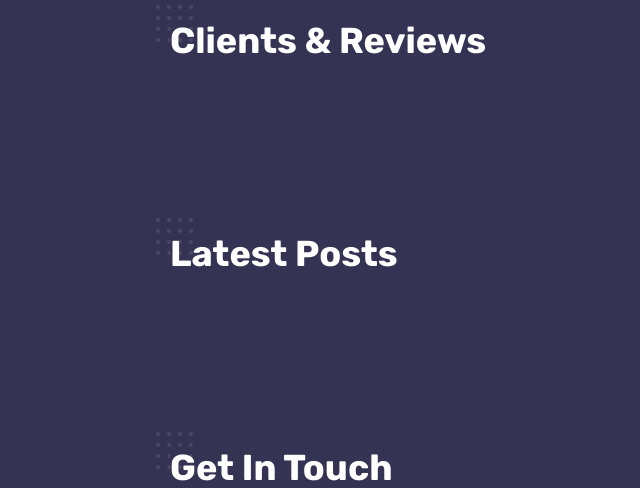
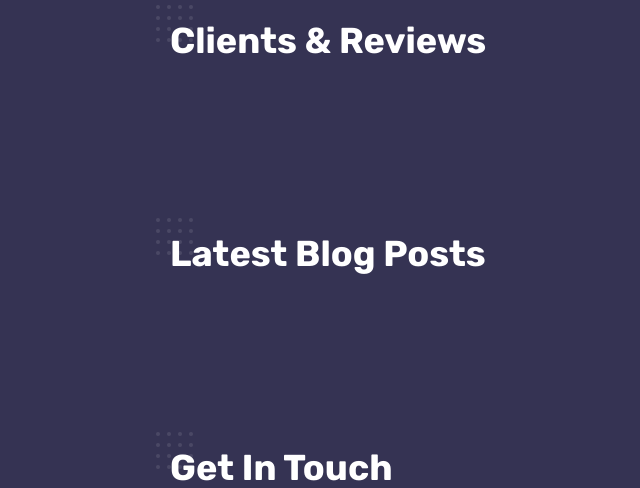
Before and after one commit to chamara96/django-portfolio, a Django app: template resume/templates/resume/index.html in a window 1280 px wide. Shown: the part 2306-2794 px from the top of the page, without its empty margins (184-824 px from the left). Run offline with Django 4.2, Linux system fonts and the light colour scheme; the template is opened without the code that fills it, so the values that code supplies are empty; parts of the project's set-up code (start-up, migrations or seed data) failed here and were passed over; some libraries are stand-ins or nearby versions.

Commit message:
Update blog.html

```diff
--- a/resume/templates/resume/blog.html
+++ b/resume/templates/resume/blog.html
@@ -6,7 +6,7 @@
     <div class="container">
 
         <!-- section title -->
-        <h2 class="section-title wow fadeInUp">Latest Posts</h2>
+        <h2 class="section-title wow fadeInUp">Latest Blog Posts</h2>
 
         <div class="spacer" data-height="60"></div>
 
```
